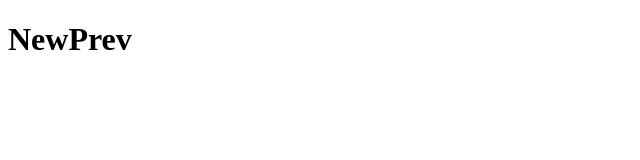
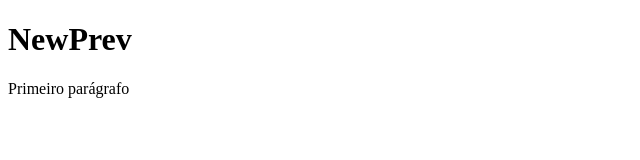
Before and after one commit to Israelmath/htmlCssBasico, a plain HTML site: page index.html in a window 1280 px wide. Shown: the whole page, without its empty margins (0-640 px from the left). Drawn offline with Linux system fonts and the light colour scheme.

Commit message:
Adicionando comentário
Seção 2: 15

```diff
--- a/index.html
+++ b/index.html
@@ -1,9 +1,11 @@
 <!DOCTYPE html>
 <html>
     <head>
+        <!--A tag title no head aparece na aba-->
         <title>NewPrev</title>
         <body>
             <h1>NewPrev</h1>
+            <p>Primeiro parágrafo</p>
         </body>
     </head>
 </html>
```
